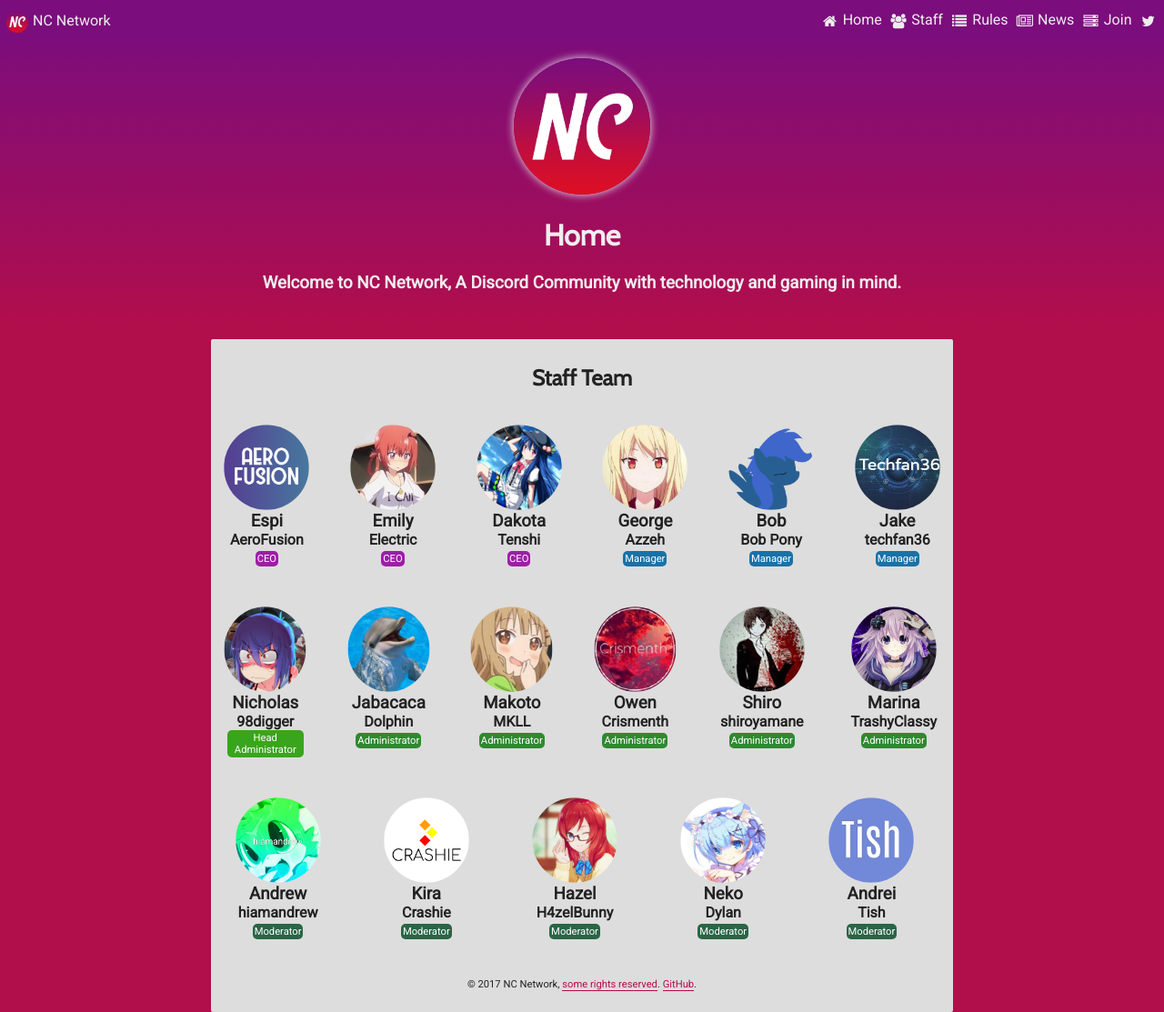
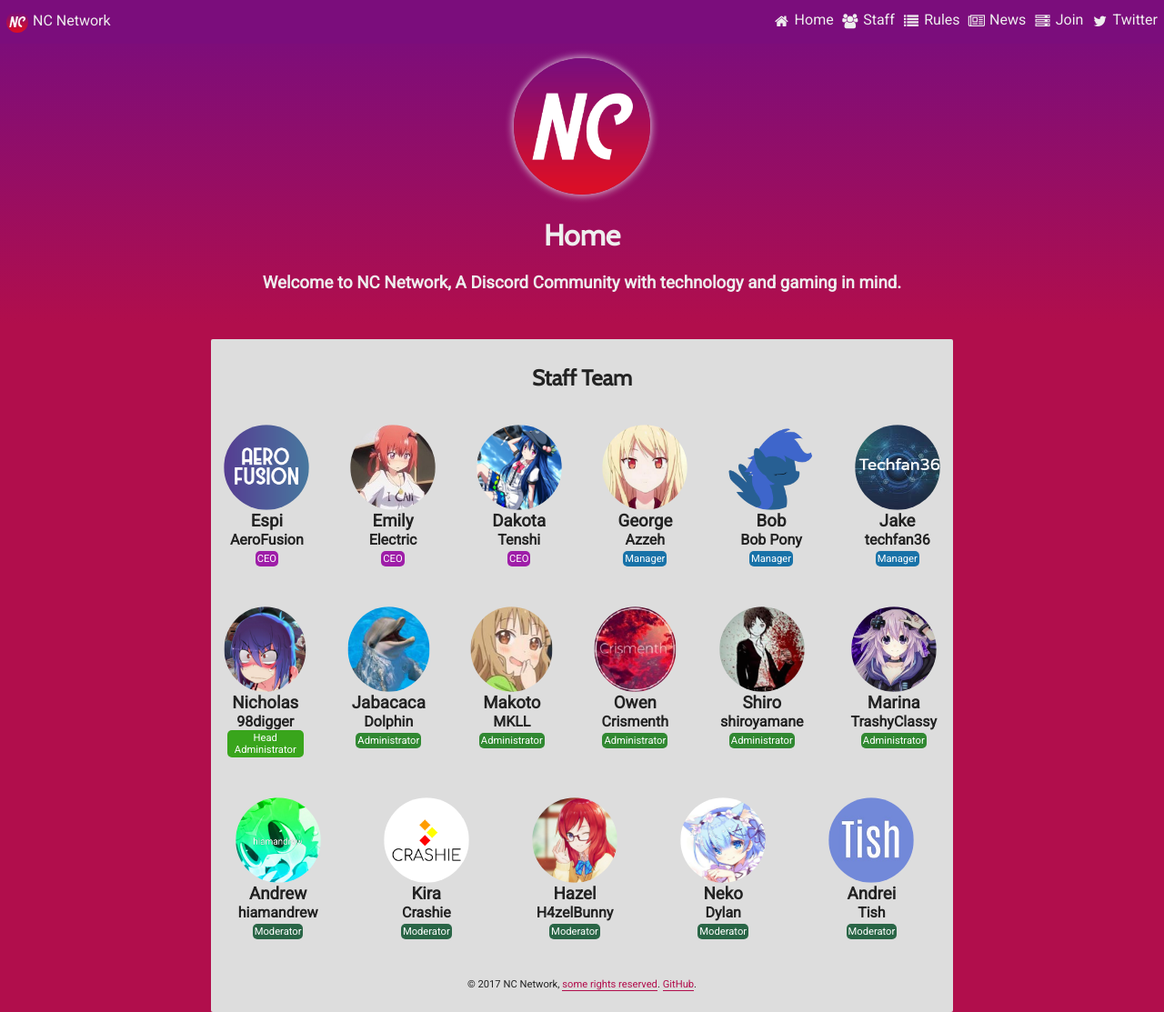
Before and after one commit to xwinbyte/NetskyWebsite, a Jekyll site: the page built from index.html, in a window 1280 px wide and 1113 px high. Shown: the whole window at 91% size. Built offline with Jekyll 4.4.1, drawn with Linux system fonts in a browser that asks for light colours.

Commit message:
Update header.html

```diff
--- a/_includes/header.html
+++ b/_includes/header.html
@@ -50,7 +50,7 @@
       <a href="/rules"><i class="fa fa-list fa-fw"></i> Rules</a>
       <a href="/news"><i class="fa fa-newspaper-o fa-fw"></i> News</a>
       <a href="/join"><i class="fa fa-server fa-fw"></i> Join</a>
-      <a href="https://twitter.com/NCNDiscord"><i class="fa fa-twitter fa-fw"></i></a>
+      <a href="https://twitter.com/NCNDiscord"><i class="fa fa-twitter fa-fw"></i> Twitter</a>
     </span>
   </nav>
   <header>
```
